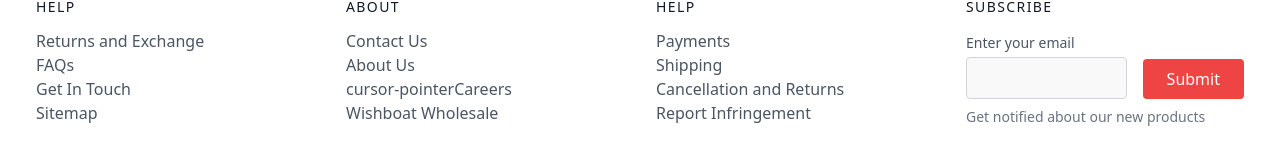
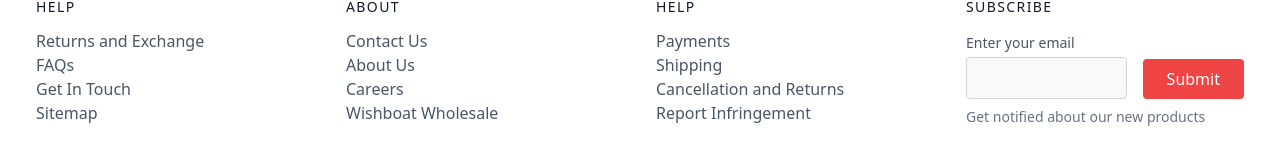
Before and after one commit to AyushBorage28/WishBoat, a Next.js app: page / in a window 1280 px wide. Shown: the part 1714-1881 px from the top of the page. Built offline with nearby package versions, Linux system fonts and the light colour scheme.

Commit message:
Modified a misprint in About section in footer

```diff
--- a/components/footer.js
+++ b/components/footer.js
@@ -32,7 +32,7 @@ const Footer = () => {
               <li>
                 <a className="text-gray-600 hover:text-gray-800 cursor-pointer">About Us</a>
               </li>
-              <li> cursor-pointer
+              <li>
                 <a className="text-gray-600 hover:text-gray-800 cursor-pointer">Careers</a>
               </li>
               <li>
```
